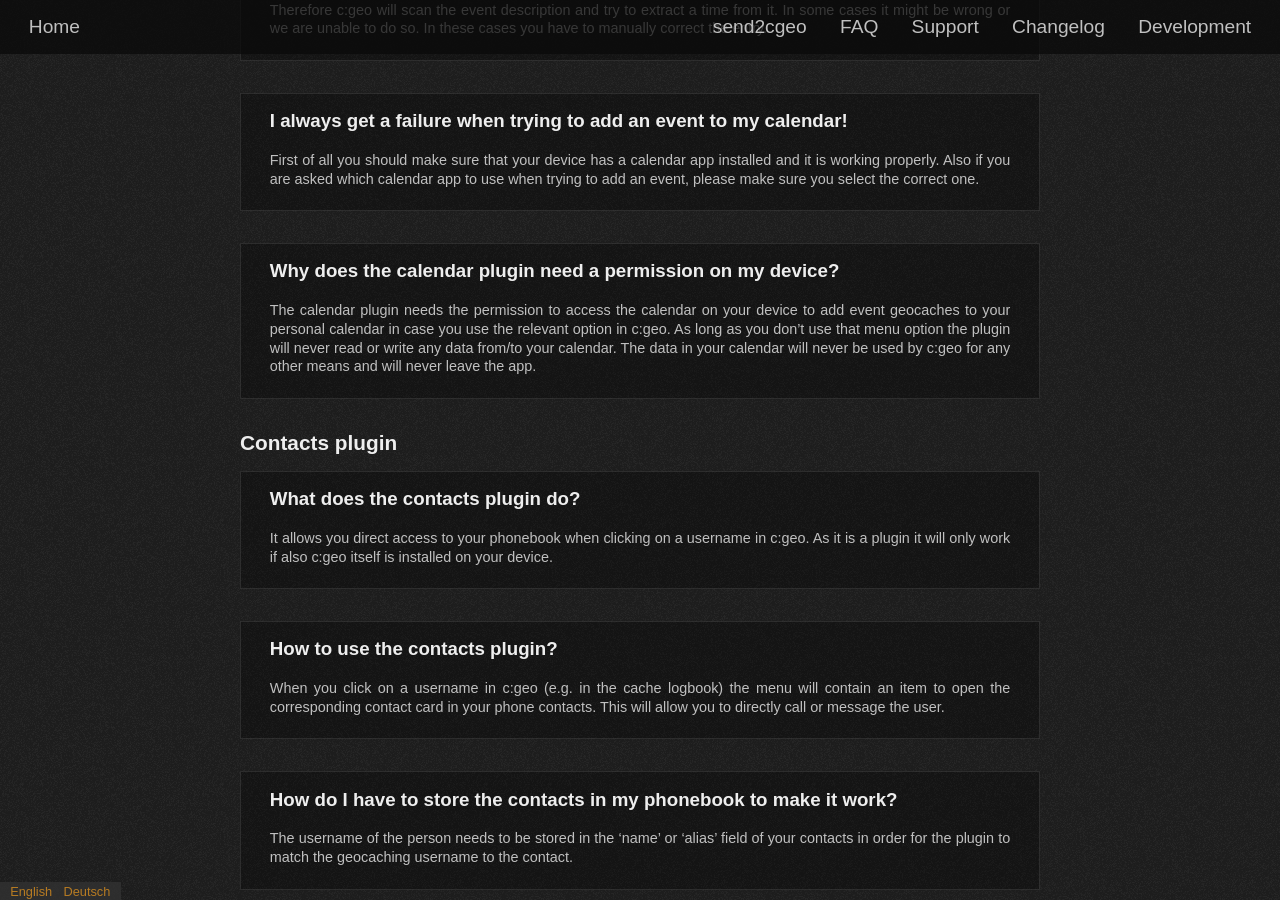
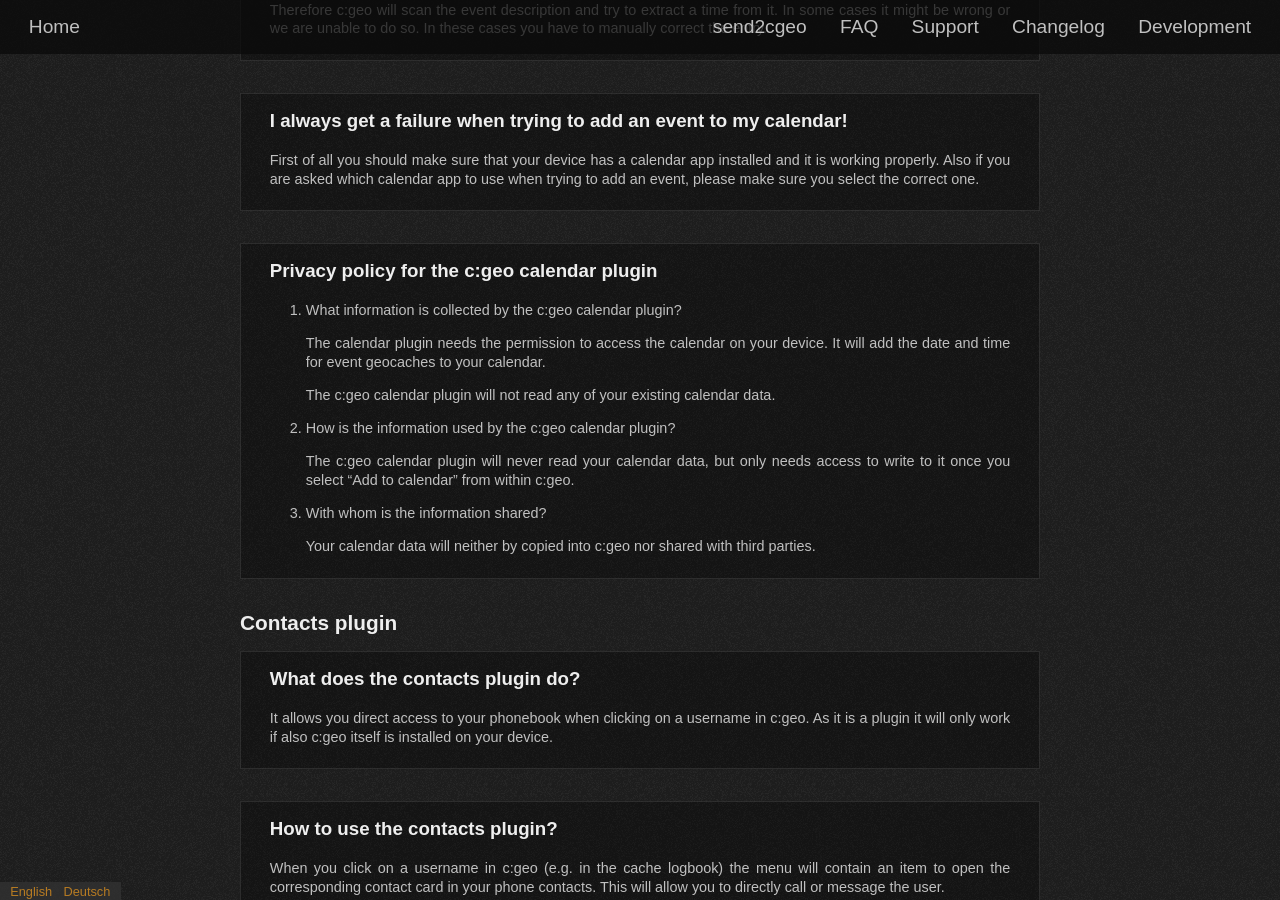
Before and after one commit to cgeo/cgeo.github.io, a Jekyll site: the page built from faq.html, in a window 1280 px wide and 900 px high, scrolled down 31185 px. Built offline with Jekyll 4.4.1, drawn with Linux system fonts in a browser that asks for light colours; some web fonts are replaced; some of the changed text lies outside the part shown.

Commit message:
FAQ: Add privacy policy for calendar plugin

```diff
--- a/_data/faq.yml
+++ b/_data/faq.yml
@@ -2422,20 +2422,42 @@
                 Zuallererst solltest du sicherstellen, dass auf deinem Gerät eine Kalender-Applikation installiert ist und diese normal funktioniert.
                 Stelle außerdem sicher, dass du die korrekte App auswählst, wenn du nach deiner Kalender-Applikation beim Hinzufügen des Events gefragt wirst.
 
-      - id: plugin-calendar-permissions
-        en:
-            title: Why does the calendar plugin need a permission on my device?
-            content: |
-                The calendar plugin needs the permission to access the calendar on your device to add event geocaches to your personal calendar in case you use the relevant option in c:geo.
-                As long as you don't use that menu option the plugin will never read or write any data from/to your calendar.
-                The data in your calendar will never be used by c:geo for any other means and will never leave the app.
-
-        de:
-            title: Warum benötigt die Kalender-Erweiterung eine Berechtigung auf meinem Gerät?
-            content: |
-                Die Kalender-Erweiterung benötigt die Berechtigung für den Kalender deines Gerätes, um Event-Geocaches zu deinem persönlichen Kalender hinzuzufügen, wenn du die entsprechende Option in c:geo auswählst.
-                Solange du diese Option nicht nutzt, wird die Erweiterung niemals irgendwelche Daten aus deinem Kalender lesen oder in deinen Kalender schreiben.
-                Die Daten in deinem Kalender werden von c:geo niemals für andere Zwecke genutzt und werden die App nie verlassen.
+      - id: plugin-calendar-privacy
+        en:
+            title: Privacy policy for the c:geo calendar plugin
+            content: |
+                1. What information is collected by the c:geo calendar plugin?
+
+                    The calendar plugin needs the permission to access the calendar on your device.
+                    It will add the date and time for event geocaches to your calendar.
+
+                    The c:geo calendar plugin will not read any of your existing calendar data.
+
+                2. How is the information used by the c:geo calendar plugin?
+
+                    The c:geo calendar plugin will never read your calendar data, but only needs access to write to it once you select "Add to calendar" from within c:geo.
+
+                3. With whom is the information shared?
+
+                    Your calendar data will neither by copied into c:geo nor shared with third parties.
+
+        de:
+            title: Datenschutzerklärung für die c:geo Kalender-Erweiterung
+            content: |
+                1. Welche Daten werden von der c:geo Kalender-Erweiterng erfasst?
+
+                    Die c:geo Kalender-Erweiterung benötigt die Berechtigung auf den Kalender in deinem Gerät zuzugreifen.
+                    Sie wird auf deinen Kalender zugreifen um Datum und Uhrzeit von Event-Geocaches hinzuzufügen.
+
+                    Die c:geo Kalender-Erweiterung wird keine der existierenden Daten in deinem Kalender auslesen.
+
+                2. Für welche Zwecke werden die Daten durch die c:geo Kalender-Erweiterung genutzt?
+
+                    Die c:geo Kalender-Erweiterung wird niemals Daten aus deinem Kalender lesen, sondern benötigt den Zugriff nur um in deinen Kalender zu schreiben wenn du die Funktion "Zum Kalender hinzufügen" innerhalb von c:geo nutzt.
+
+                3. An wen werden die Daten weitergegeben?
+
+                    Deine Kalenderdaten werden weder in c:geo gespeichert noch an Dritte weitergegeben.
 
 - id: contacts-plugin
   title:
```
